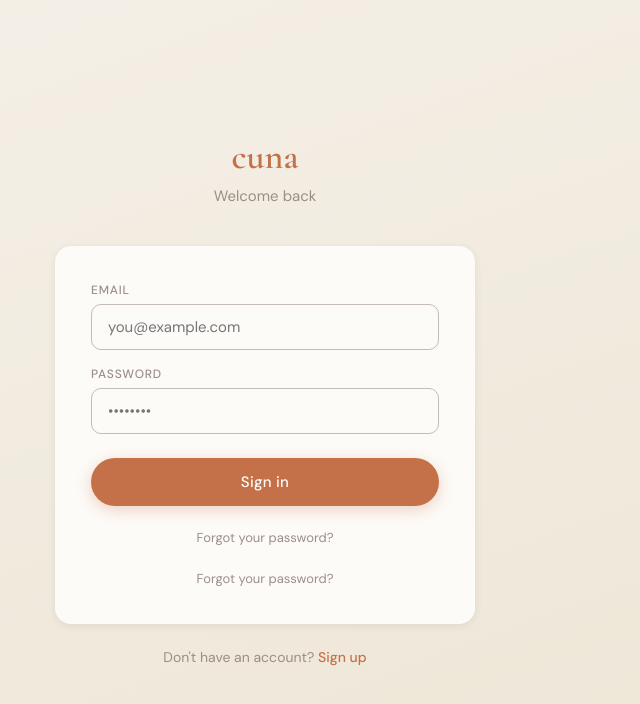
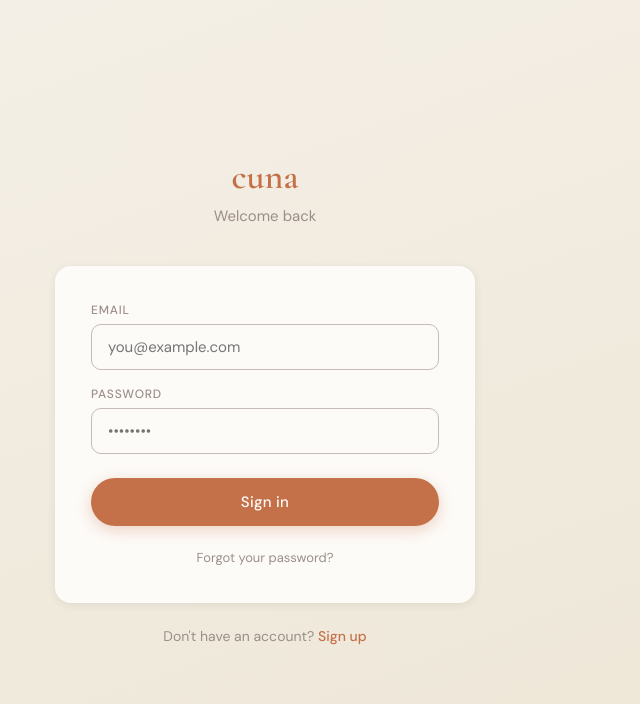
Before and after one commit to josephsilverman878-crypto/cuna, a React (Vite) app: page /login in a window 1280 px wide. Shown: the top 704 px of the page, without its empty margins (375-1015 px from the left). Built offline with nearby package versions, Linux system fonts and the light colour scheme; no server answers.

Commit message:
Update Login.jsx

```diff
--- a/src/pages/Login.jsx
+++ b/src/pages/Login.jsx
@@ -1,20 +1,27 @@
-import { useState } from 'react'
-import { useNavigate, Link } from 'react-router-dom'
+import { useState, useEffect } from 'react'
+import { useNavigate, useSearchParams, Link } from 'react-router-dom'
 import { useAuth } from '../context/AuthContext'
 import toast from 'react-hot-toast'
 
 export default function Login() {
   const navigate = useNavigate()
-  const { signIn } = useAuth()
+  const [searchParams] = useSearchParams()
+  const { user, signIn } = useAuth()
   const [loading, setLoading] = useState(false)
   const [form, setForm] = useState({ email: '', password: '' })
+
+  const next = searchParams.get('next') || '/'
+
+  useEffect(() => {
+    if (user) navigate(next, { replace: true })
+  }, [user])
 
   async function handleSubmit(e) {
     e.preventDefault()
     setLoading(true)
     try {
       await signIn(form)
-      navigate('/')
+      navigate(next, { replace: true })
     } catch (err) {
       toast.error(err.message || 'Sign in failed')
     } finally {
@@ -67,12 +74,6 @@ export default function Login() {
                 Forgot your password?
               </Link>
             </div>
-
-            <div style={{ textAlign: 'center', marginTop: '4px' }}>
-              <Link to="/forgot-password" style={{ color: 'var(--warm-gray)', fontSize: '13px' }}>
-                Forgot your password?
-              </Link>
-            </div>
           </form>
         </div>
 
```
